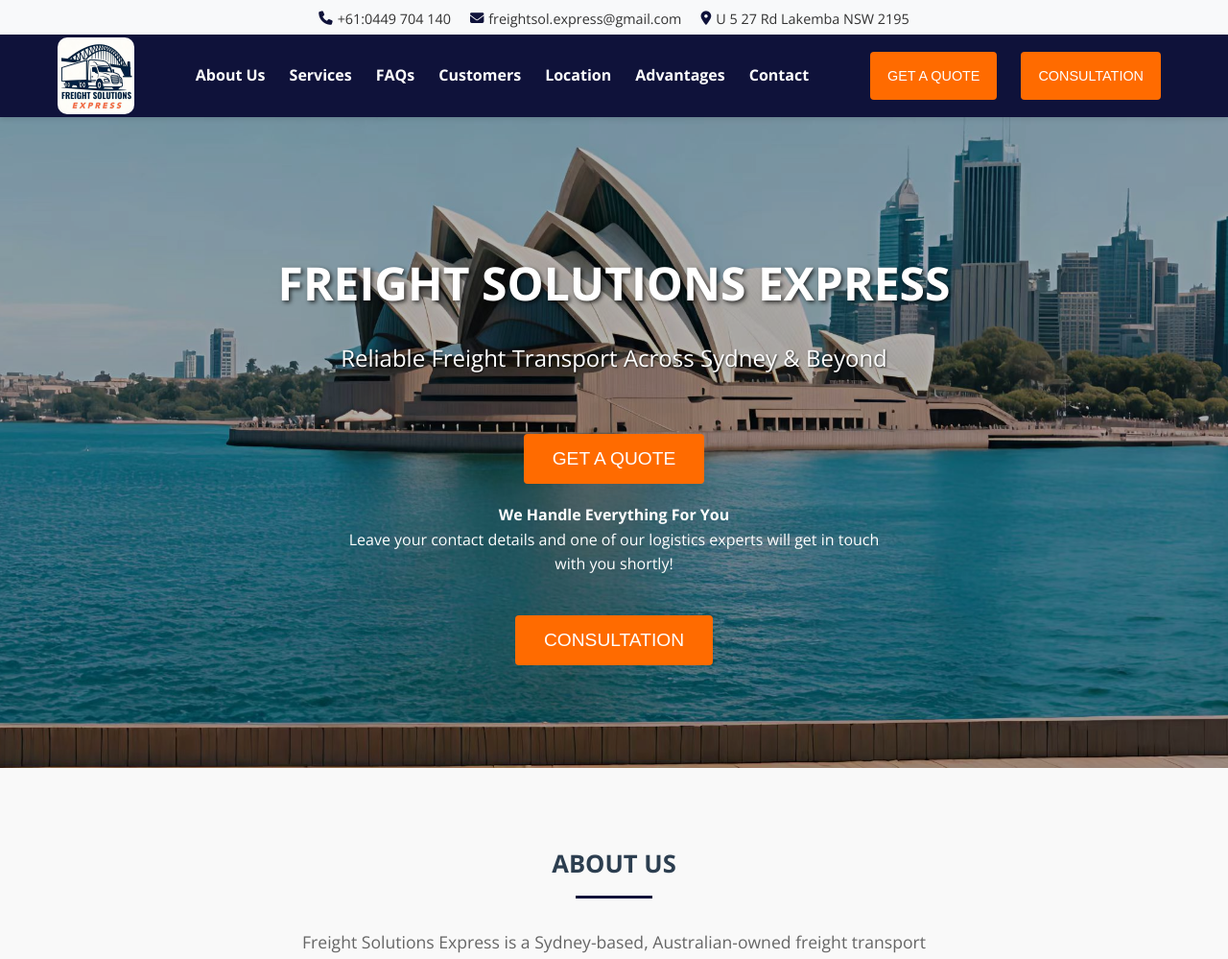
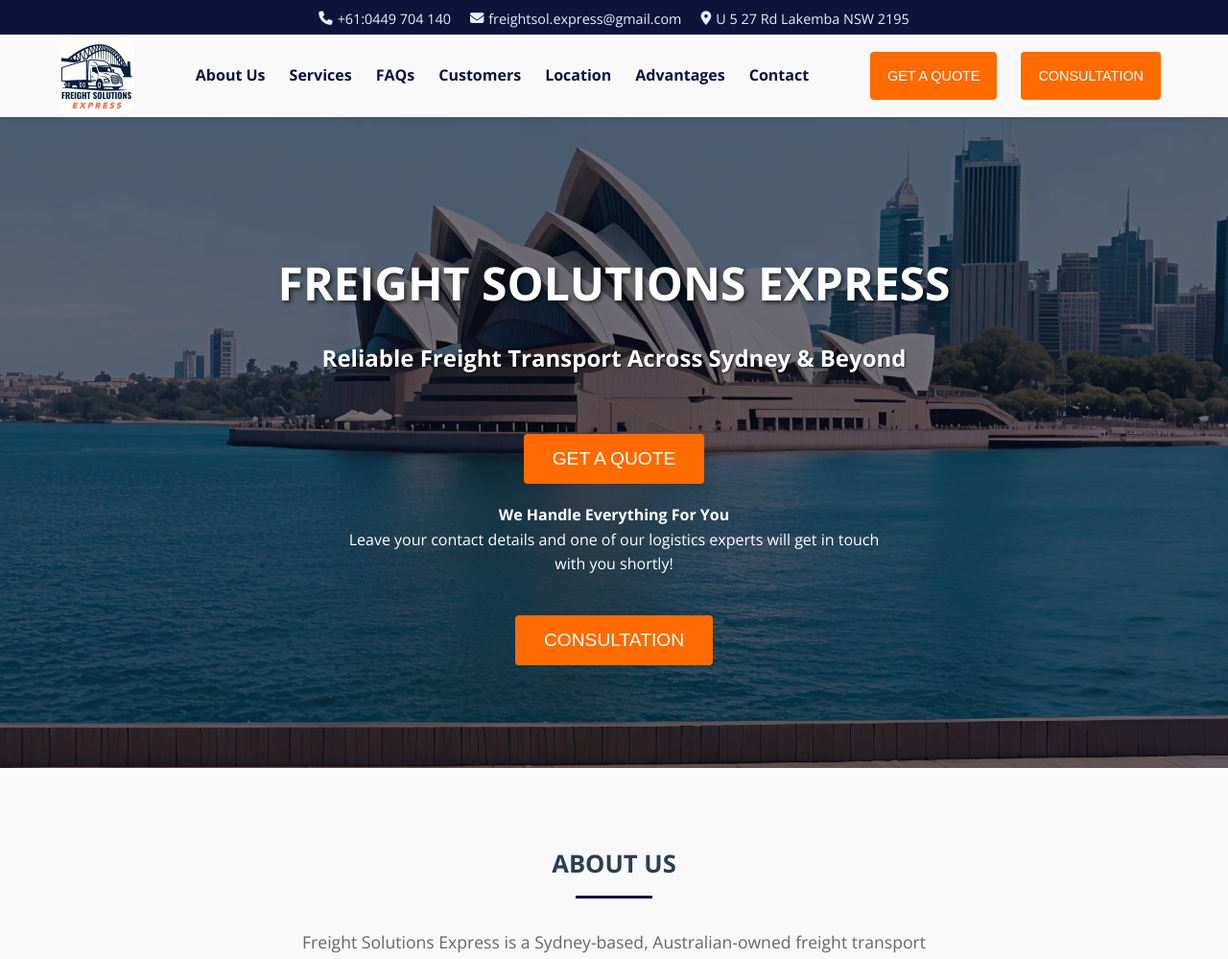
Before and after one commit to yanmian123/FREIGHT-SOLUTIONS-EXPRESS, a Django app: page / in a window 1280 px wide. Shown: the top 999 px of the page at 96% size. Run offline with Django 5.2, Linux system fonts and the light colour scheme; some libraries are stand-ins or nearby versions.

Commit message:
调整颜色

```diff
--- a/main/templates/index.html
+++ b/main/templates/index.html
@@ -45,6 +45,7 @@
         /* 背景图片容器 */
         .hero-bg {
             position: absolute;
+            opacity:0.6;
             top: 0;
             left: 0;
             width: 100%;
--- a/static/css/style.css
+++ b/static/css/style.css
@@ -123,7 +123,7 @@
 
 .hero h2 {
     margin-bottom: 40px;
-    font-weight: 400;
+    font-weight: 00;
     max-width: 800px;
     margin-left: auto;
     margin-right: auto;
@@ -1138,7 +1138,7 @@
 }
 
 .main-nav a {
-    color: white;
+    color: #0f123a;
     text-decoration: none;
     font-weight: 600;
     transition: color 0.3s;
@@ -1190,7 +1190,7 @@
 @media (max-width: 768px) {
     .header-btn {
         padding: 6px 12px;
-        font-size: 0.8rem;
+        /* font-size: 0.8rem; */
     }
 
     .phone-link {
@@ -1311,7 +1311,7 @@
 
 /* 导航1：顶部联系信息栏 */
 .header-top {
-    background-color: #f8f9fa;
+    background-color: #0f123a;
     /* 浅色背景 */
     padding: 8px 0;
     /* 较扁的高度 */
@@ -1331,16 +1331,17 @@
     display: flex;
     align-items: center;
     gap: 5px;
+    color: #e6f0ff;
 }
 
 .header-top .contact-info i {
-    color: #0f123a;
+    color: #e6f0ff;
     /* 主题色图标 */
 }
 
 /* 导航2：主导航栏 */
 .header-main {
-    background-color: #0f123a;
+    background-color: #f9f9f9;
     /* 深色背景，与导航1区分 */
     padding: 3px 0;
     /* 更高的高度 */
@@ -1358,6 +1359,18 @@
 .header-main .logo {
     height: 80px;
     /* 适当增大logo */
+}
+
+/* 更改主导航栏链接字体颜色 */
+.header-main .main-nav a {
+    color: #0f123a;
+    /* 将字体颜色改为白色 */
+}
+
+/* 更改主导航栏按钮字体颜色 */
+.header-main .header-btn {
+    color: #ffffff;
+    /* 将按钮文字颜色改为白色 */
 }
 
 /* PC端样式（屏幕宽度≥769px） */
```
